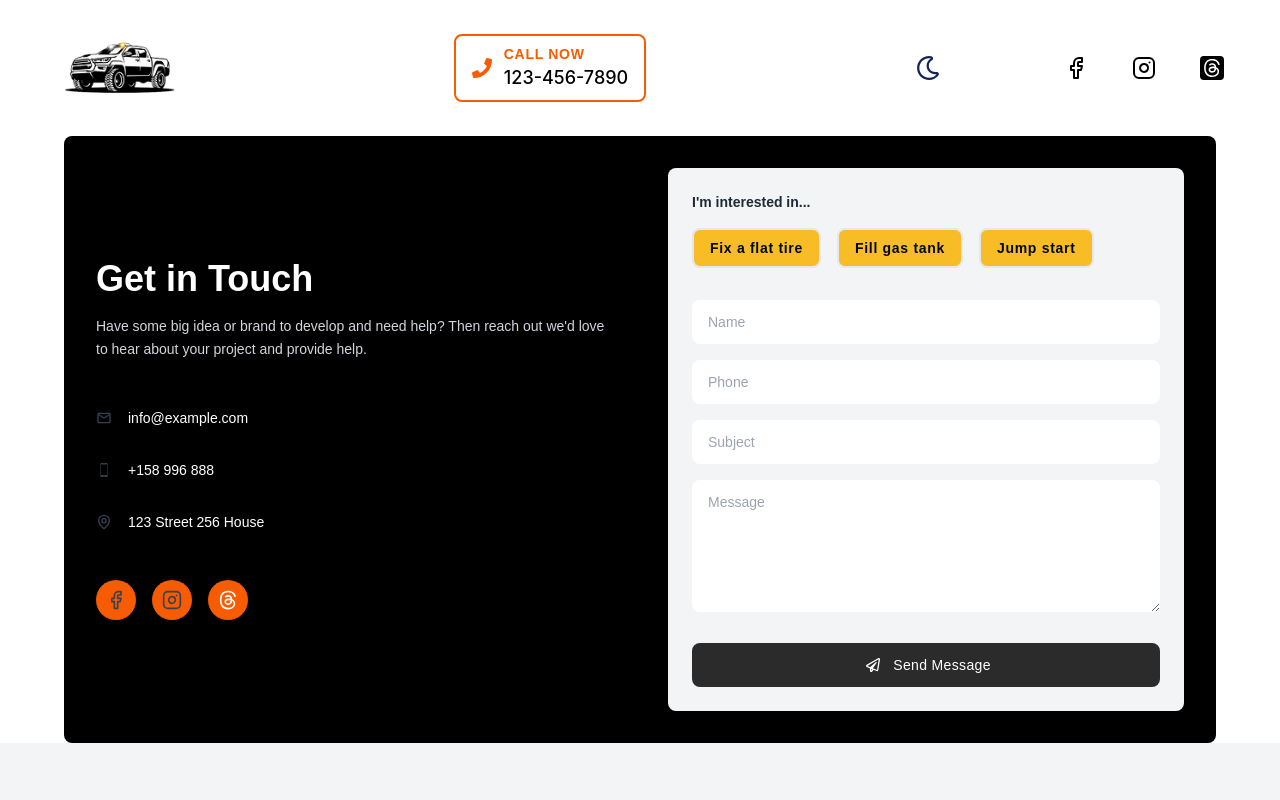
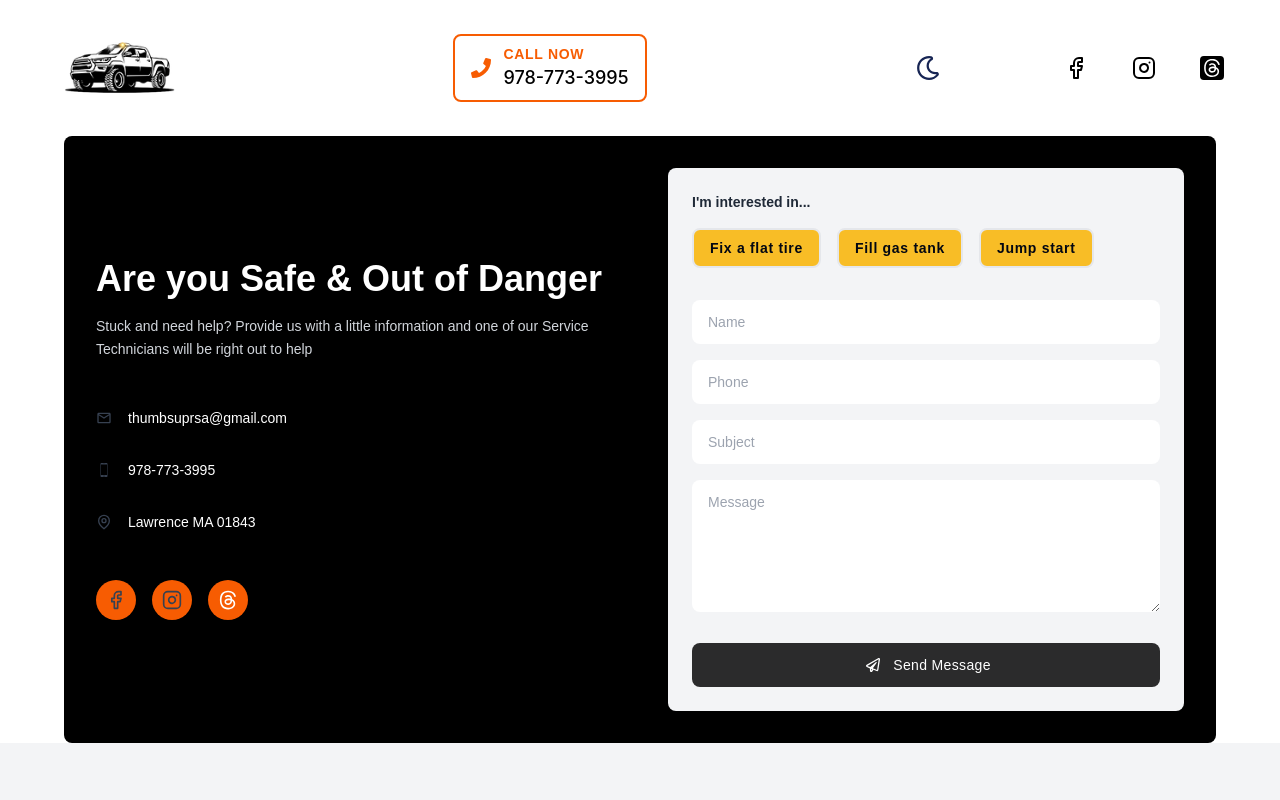
Before and after one commit to josemartinez111/Thumbsuprsaapp, a React (Vite) app: page / in a window 1280 px wide. Shown: the top 800 px of the page. Built offline with nearby package versions, Linux system fonts and the light colour scheme.

Commit message:
⚡pushing -> `pushing changes 12-28-24` | pushing PR..

```diff
--- a/src/app/pages/(site)/home/home.page.tsx
+++ b/src/app/pages/(site)/home/home.page.tsx
@@ -35,10 +35,10 @@ export default function HomePage() {
         <div className='grid items-center gap-14 p-4 font-[sans-serif] sm:p-8 lg:grid-cols-2'>
           {/* LEFT SIDE OF THE FORM SECTION ∞∞∞ */}
           <div>
-            <h1 className='text-4xl font-bold text-white'>Get in Touch</h1>
+            <h1 className='text-4xl font-bold text-white'>Are you Safe & Out of Danger</h1>
             <p className='mt-4 text-sm leading-relaxed text-gray-300'>
-              Have some big idea or brand to develop and need help? Then reach out we'd love to
-              hear about your project and provide help.
+              Stuck and need help? Provide us with a little information and one of our Service
+              Technicians will be right out to help
             </p>
 
             {/* Business contact info left side ∞∞∞ */}
@@ -46,24 +46,33 @@ export default function HomePage() {
               {/* EMAIL INFO LEFT SIDE ∞∞∞ */}
               <li className='flex items-center'>
                 <MdOutlineMailOutline />
-                <a href='javascript:void(0)' className='ml-4 text-sm text-white'>
-                  info@example.com
+                <a href='mailto:thumbsuprsa@gmail.com' className='ml-4 text-sm text-white'>
+                  thumbsuprsa@gmail.com
                 </a>
               </li>
 
               {/* PHONE INFO LEFT SIDE ∞∞∞ */}
               <li className='flex items-center'>
                 <IoIosPhonePortrait />
-                <a href='javascript:void(0)' className='ml-4 text-sm text-white'>
-                  +158 996 888
+                <a href='tel:+19787733995' className='ml-4 text-sm text-white'>
+                  978-773-3995
                 </a>
               </li>
 
               {/* LOCATION INFO LEFT SIDE ∞∞∞ */}
               <li className='flex items-center'>
                 <GrLocation />
-                <a href='javascript:void(0)' className='ml-4 text-sm text-white'>
-                  123 Street 256 House
+                {/*
+                TODO: For an address link, you can use Google Maps with an encoded URL.
+                Here's how to make it open Google Maps with that location:
+                */}
+                <a
+                  href='https://www.google.com/maps/search/?api=1&query=Lawrence+MA+01843'
+                  target='_blank'
+                  rel='noopener noreferrer'
+                  className='ml-4 text-sm text-white'
+                >
+                  Lawrence MA 01843
                 </a>
               </li>
             </ul>
--- a/src/components/ui/navbar/Navbar.tsx
+++ b/src/components/ui/navbar/Navbar.tsx
@@ -102,7 +102,7 @@ export const Navbar: FunctionComponent = () => {
             )}
           >
             <a
-              href='tel:+1234567890'
+              href='tel:+19787733995'
               className={twMerge(
                 clsx(
                   'group flex items-center gap-2',
@@ -143,7 +143,7 @@ export const Navbar: FunctionComponent = () => {
                     ),
                   )}
                 >
-                  123-456-7890
+                  978-773-3995
                 </span>
               </div>
             </a>
```
